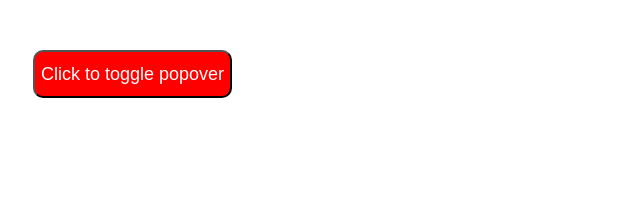
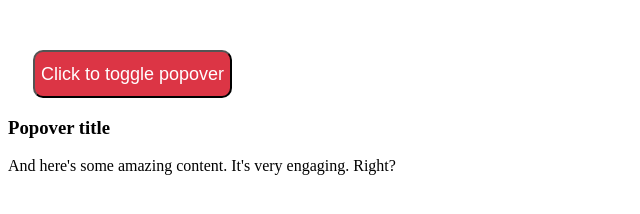
Before and after one commit to comradexlight/ahj_hw5_popovers, a website built with webpack: page src/index.html in a window 1280 px wide. Both pictures are taken after a click on the button "Click to toggle popover". Shown: the whole page, without its empty margins (0-640 px from the left). Built offline with nearby package versions, Linux system fonts and the light colour scheme.

Commit message:
from home to work

````diff
--- a/src/css/style.css
+++ b/src/css/style.css
@@ -4,8 +4,8 @@ form {
 }
 
 .button {
-    color: white;
-    background: red;
+    color: #fff;
+    background-color: #dc3545;
     height: 48px;
     text-align: center;
     vertical-align: middle;
@@ -14,4 +14,5 @@ form {
     padding-top: 9px;
     padding-bottom: 9px;
     line-height: 20px;
+    cursor: pointer;
 }
--- a/src/index.html
+++ b/src/index.html
@@ -6,7 +6,7 @@
     <title>Popovers</title>
 </head>
 <body>
-    <form novalidate>
+    <form class="form">
         <button type="button" class="button" data-toggle="popover" title="Popover title" data-content="And here's some amazing content. It's very engaging. Right?">Click to toggle popover</button>
     </form>
 </body>
--- a/src/js/app.js
+++ b/src/js/app.js
@@ -1,3 +1,33 @@
 import Popover from './popover';
 
-console.log('app.js is bunled');
+const popoverFactory = new Popover();
+const actualPopovers = [];
+const form = document.querySelector('.form');
+
+const showPopover = (el) => {
+  actualPopovers.push({
+    title: el.title,
+    id: popoverFactory.showPopover(el),
+  });
+};
+
+form.addEventListener('click', (e) => {
+  if (e.target.classList.contains('button')) {
+    e.preventDefault();
+
+
+    console.log(e.target.title)
+    const found = actualPopovers.forEach((el) => {
+      if (el.title === e.target.title) {
+        return true;
+      }
+
+      return false;
+    });
+    if (found) {
+      console.log('here');
+    } else {
+      showPopover(e.target);
+    }
+  }
+});
--- a/src/js/popover.js
+++ b/src/js/popover.js
@@ -1,19 +1,34 @@
-export class Popover {
+export default class Popover {
   constructor() {
-    this._popover = document.createElement('div');
-    this._popover.classList.add('popover');
-    this._popover.innerHTML = ```
+    this._popovers = [];
+  }
+
+  showPopover(element) {
+    const popoverElement = document.createElement('div');
+    popoverElement.classList.add('popover');
+    const popoverHTML = `
         <div class="arrow"></div>
         <h3 class="popover-header"></h3>
         <div class="popover-body"></div>
-        ```
+        `;
+    popoverElement.innerHTML = popoverHTML;
+    const popoverHeader = popoverElement.querySelector('.popover-header');
+    popoverHeader.textContent = element.title;
+    const popoverBody = popoverElement.querySelector('.popover-body');
+    popoverBody.textContent = element.dataset.content;
+    const id = performance.now();
+    this._popovers.push({
+      id,
+      element: popoverElement,
+    });
+    document.body.appendChild(popoverElement);
+
+    return id;
   }
 
-  showPopover(element) {
-    const popoverHeader = this._popover.querySelector('.popover-header');
-    popoverHeader.textContent = element.title;
-    const popoverBody = this._popover.querySelector('.popover-body');
-    popoverBody.textContent = element.dataset.content;
-    document.body.appendChild(this._popover);
+  removePopover(id) {
+    const popover = this._popovers.find((p) => p.id === id);
+    popover.element.remove();
+    this._popovers = this._popovers.filter((p) => p.id !== id);
   }
 }
````
Also changed, not shown: src/index.js (line endings or trailing spaces), webpack.config.js (line endings or trailing spaces).
